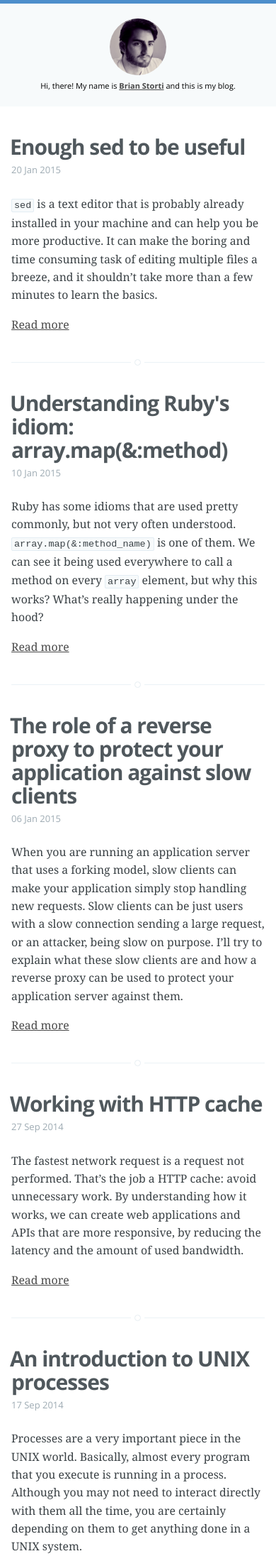
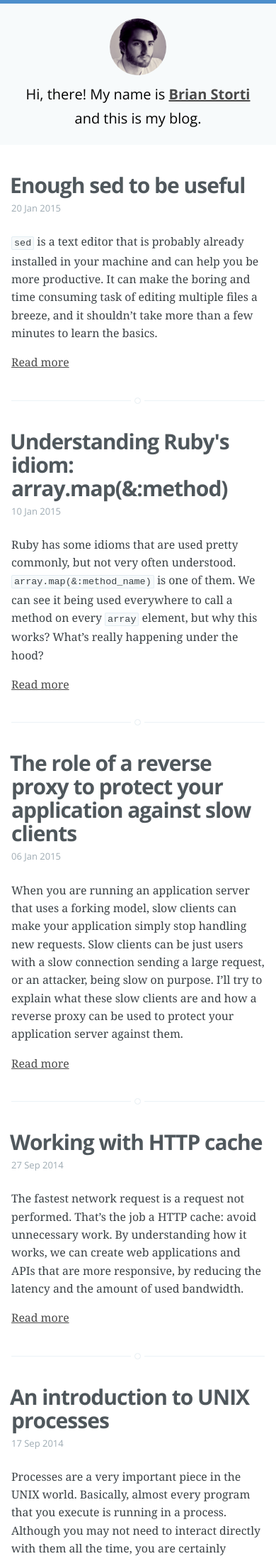
Before and after one commit to brianstorti/brianstorti.github.io, a Jekyll site: the page built from index.html, in a window 390 px wide. Shown: the top 2199 px of the page at 71% size. Built offline with Jekyll 4.4.1, drawn with Linux system fonts in a browser that asks for light colours; Markdown is read by kramdown in place of the engine named in the settings; a script that is not in the unit is left out.

Commit message:
increse header font size for small devices

```diff
--- a/assets/css/screen.css
+++ b/assets/css/screen.css
@@ -974,7 +974,7 @@ margin on the iframe, cause it breaks stuff. */
 
     .site-header {
         margin-top: 0rem;
-        font-size: 1.1rem;
+        font-size: 2rem;
         padding-top: 2rem;
         padding-bottom: 2rem;
     }
```
Also changed, not shown: assets/css/master.min.css.
